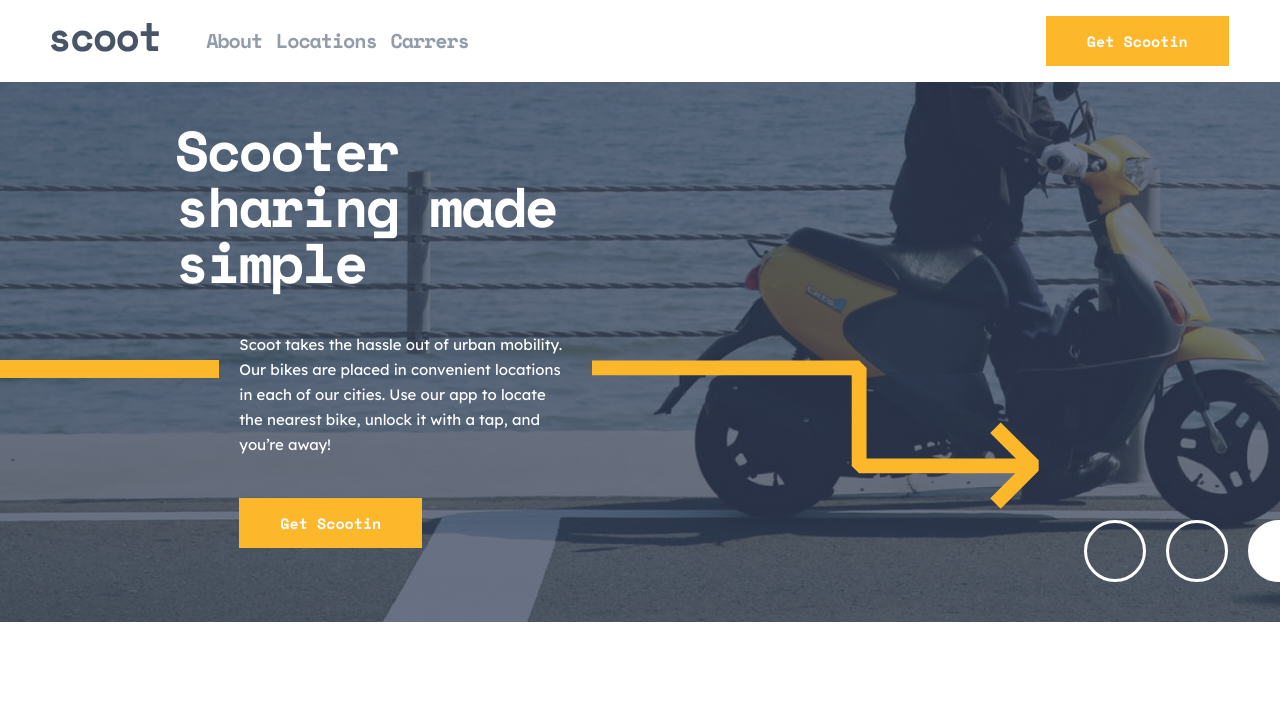
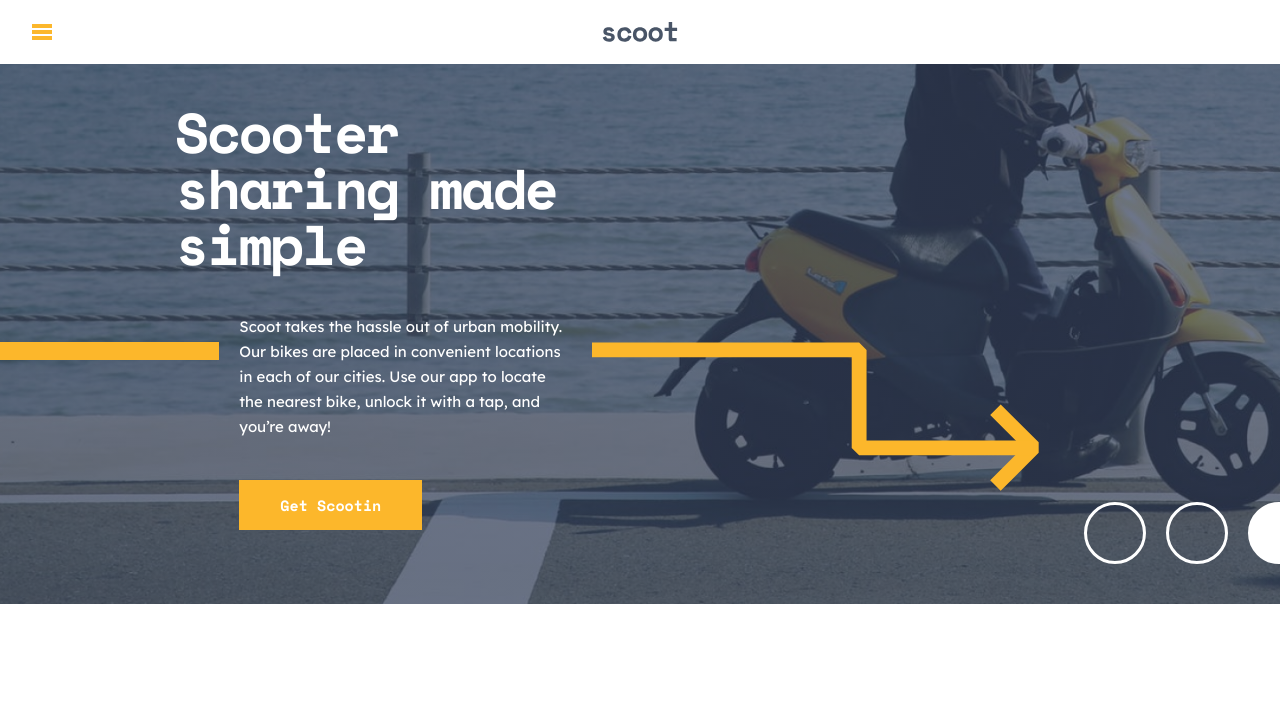
Before and after one commit to ValouZ/ECV-scoot, a website built with Parcel: page src/index.html in a window 1280 px wide. Shown: the top 721 px of the page. Built offline with nearby package versions, Linux system fonts and the light colour scheme; files whose address does not match are found by name.

Commit message:
header burger

```diff
--- a/src/assets/style/components/_header.scss
+++ b/src/assets/style/components/_header.scss
@@ -1,50 +1,162 @@
+$padding-left: 32px;
+$top: 6px;
+
 .header {
-  position: relative;
-  margin: 2vh 4vw;
+  position: fixed;
+  top: 0;
+  left: 0;
+  padding: 22px $padding-left;
+  height: $header-height;
+  width: 100%;
+  background: $white;
+  @include flex($jc: center, $ai: center);
+  z-index: 1000;
 
-  display: grid;
-  grid-template-columns: 0.6fr 1fr 1fr;
-  column-gap: 2%;
-  background: $white;
-  @include tablet{
-    grid-template-columns: auto 1fr 1fr;
-    column-gap: 4%;
-  }
-
-  &__brand {
+  &__title {
     align-self: center;
     justify-self: flex-start;
 
-    &--label{
-      width: 90%;
-
-      @include tablet{
-        width: 100%;
+    a {
+      // padding: 10px;
+      @include flex($jc: center, $ai: center);
+      img {
+        width: 76px;
+        height: 20px;
       }
     }
   }
-  &__nav {
-    align-self: center;
-    li {
-      display: inline;
-      padding-right: 2%;
-      a {
-        @include font($ff: "Space Mono", $fw: bold, $fs: 9px);
-        @include tablet{
-          @include font($ff: "Space Mono", $fw: bold, $fs: 15px);
-        }
-        @include desktop{
-          @include font($ff: "Space Mono", $fw: bold, $fs: 20px);
+
+  &__check {
+    display: none;
+
+    &:checked {
+      + .header__menu {
+        &::after {
+          transform: translateX(0);
         }
 
         &:hover {
-          color: $yellow;
+          .header__burger {
+            &::after {
+              left: 0;
+            }
+          }
+        }
+
+        .header__burger {
+          transform: rotate(45deg);
+          &::before {
+            top: 0;
+            opacity: 0;
+          }
+
+          &::after {
+            top: 0;
+            transform: rotate(90deg);
+          }
+        }
+      }
+
+      ~ .header__nav {
+        transform: translateY(100%);
+      }
+    }
+  }
+
+  &__menu {
+    position: absolute;
+    left: $padding-left;
+    top: 0;
+    @include flex(row, center, center);
+    height: 100%;
+    cursor: pointer;
+
+    &::after {
+      content: "";
+      position: absolute;
+      left: -$padding-left;
+      top: $header-height;
+      width: 100vw;
+      height: 100vh;
+      background: rgba($color: #000000, $alpha: 0.75);
+      z-index: 1;
+      transform: translateX(100%);
+      transition: 0.5s ease-in-out transform;
+    }
+
+    &:hover {
+      .header__burger {
+        &::before {
+          top: $top;
+        }
+
+        &::after {
+          top: -$top;
         }
       }
     }
   }
-  &__btn {
-    align-self: center;
-    justify-self: flex-end;
+
+  &__burger {
+    position: relative;
+    width: 20px;
+    height: 4px;
+    background: $yellow;
+    transition: 0.3s;
+
+    &::after {
+      content: "";
+      position: absolute;
+      top: $top;
+      left: 0;
+      background: inherit;
+      width: inherit;
+      height: inherit;
+      transition: inherit;
+    }
+
+    &::before {
+      content: "";
+      position: absolute;
+      top: -$top;
+      left: 0;
+      background: inherit;
+      width: inherit;
+      height: inherit;
+      transition: inherit;
+    }
+  }
+
+  &__nav {
+    @include flex(column, space-between, flex-start, 24px);
+    position: absolute;
+    left: 0;
+    bottom: 0;
+    transform: translateY(100%) translateX(-100%);
+    z-index: 100;
+    background: $dark-blue;
+    width: 70%;
+    min-width: 300px;
+    height: calc(100vh - $header-height);
+    padding: 64px 32px 24px;
+    transition: 0.5s ease-in-out transform;
+  }
+
+  &__list {
+    @include flex(column, center, flex-start, 24px);
+
+    a {
+      color: $light-grey;
+      font-family: "Space Mono";
+      font-weight: 700;
+      font-size: 18px;
+      line-height: 25px;
+      padding: 12px 0;
+    }
+  }
+
+  & &__btn {
+    width: 100%;
+    max-width: $btn-w;
   }
 }
--- a/src/assets/style/general/_reset.scss
+++ b/src/assets/style/general/_reset.scss
@@ -8,6 +8,7 @@ body {
   font-family: "Lexend Deca";
   font-weight: normal;
   @extend %normal-font;
+  position: relative;
 }
 
 a {
@@ -74,4 +75,5 @@ h4 {
 main {
   overflow: hidden;
   @include flex(column, center, center, 120px);
+  margin-top: $header-height;
 }
--- a/src/assets/style/general/_variables.scss
+++ b/src/assets/style/general/_variables.scss
@@ -2,11 +2,13 @@ $white: #fff;
 $yellow: #fcb72b;
 $light-yellow: #fff4df;
 $dark-navy: #495567;
+$dark-blue: #333a44;
 $grey: #939caa;
 $light-grey: #e5ecf4;
 $snow: #f2f5f9;
 
-$btn-w:183px;
+$btn-w: 183px;
+$header-height: 64px;
 
 :root {
   --figure-icone-size: 56px;
@@ -16,13 +18,13 @@ $btn-w:183px;
     --figure-icone-size: 96px;
     --main-margin: 12.5%;
   }
-  @include desktop{
+  @include desktop {
     --main-gap: 200px;
     --main-margin: 11.5%;
   }
 }
 
-%normal-font{
+%normal-font {
   font-size: 15px;
   line-height: 25px;
 }
--- a/src/index.html
+++ b/src/index.html
@@ -16,21 +16,22 @@
 
 <body>
   <header class="header">
-    <div class="header__brand">
-      <a href="./index.html">
-        <img class="header__brand--label" src="./assets/image/dark-logo.svg" />
-      </a>
+    <div class="header__title">
+      <a href="./index.html"><img src="./assets/image/dark-logo.svg"></a>
     </div>
-    <div class="header__nav">
-      <nav class="header__nav">
-        <ul>
-          <li><a href="./about.html">About</a></li>
-          <li><a href="./location.html">Locations</a></li>
-          <li><a href="./careers.html">Carrers</a></li>
-        </ul>
-      </nav>
-    </div>
-    <button class="button header__btn" type="button">Get Scootin</button>
+
+    <input type="checkbox" class="header__check" id="burger-menu">
+    <label class="header__menu" for="burger-menu">
+      <div class="header__burger"></div>
+    </label>
+    <nav class="header__nav">
+      <ul class="header__list">
+        <li><a href="./about.html">About</a></li>
+        <li><a href="./location.html">Location</a></li>
+        <li><a href="./careers.html">Carrers</a></li>
+      </ul>
+      <button class="button header__btn" type="button"> Get Scootin</button>
+    </nav>
   </header>
 
   <main>
```
Also changed, not shown: src/about.html (+22 -13 lines), src/careers.html (+15 -12 lines).
